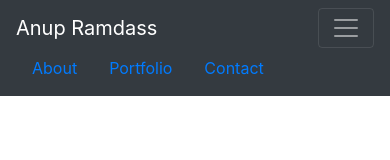
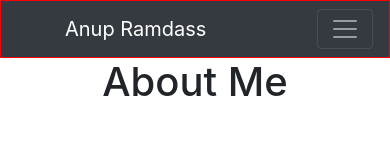
Before and after one commit to ANRAx/Bootstrap-Practice, a plain HTML site: page index.html in a window 390 px wide. Drawn offline with nearby package versions, Linux system fonts and the light colour scheme.

Commit message:
add about me header and make responsive. Toggle transform button now working

```diff
--- a/index.html
+++ b/index.html
@@ -7,27 +7,43 @@
     <title>Bootstrap Practice</title>
     <!-- Bootstrap Stylesheet Link -->
     <link rel="stylesheet" href="https://stackpath.bootstrapcdn.com/bootstrap/4.3.1/css/bootstrap.min.css" integrity="sha384-ggOyR0iXCbMQv3Xipma34MD+dH/1fQ784/j6cY/iJTQUOhcWr7x9JvoRxT2MZw1T" crossorigin="anonymous">
+    <style>
+        nav {
+            border: 1px solid red;
+        }
+    </style>
 </head>
 <body>
-    <nav class="navbar navbar-expand-lg navbar-dark bg-dark ">
-        <a href="#" class="navbar-brand" id="logoname">Anup Ramdass</a>
-        <!-- Button that our navbar links transform into once page size is reduced -->
-        <button class="navbar-toggler" type="button" data-toggle="collapse" data-target="#navbarSupportedContent" aria-controls="navbarSupportedContent" aria-expanded="false"      aria-label="Toggle navigation">
-            <span class="navbar-toggler-icon"></span>
+    <!-- navbar -->
+    <nav class="navbar navbar-expand-lg navbar-dark bg-dark">
+        <a class="navbar-brand pl-5" href="#">Anup Ramdass</a>
+        <button class="navbar-toggler" type="button" data-toggle="collapse" data-target="#navbarSupportedContent" aria-controls="navbarSupportedContent" aria-expanded="false" aria-label="Toggle navigation">
+          <span class="navbar-toggler-icon"></span>
         </button>
-        <!-- navbar links -->
-        <ul class="nav justify-content-end">
-            <li class="nav-item">
-              <a class="nav-link active" href="#">About</a>
+        <div class="collapse navbar-collapse pr-5" id="navbarSupportedContent">
+          <ul class="navbar-nav ml-auto">
+            <li class="nav-item active">
+              <a class="nav-link" href="#">Home</a>
             </li>
-            <li class="nav-item">
-              <a class="nav-link active" href="#">Portfolio</a>
+            <li class="nav-item active">
+              <a class="nav-link" href="#">Portfoilo</a>
             </li>
-            <li class="nav-item">
-              <a class="nav-link active" href="#">Contact</a>
+            <li class="nav-item active">
+              <a class="nav-link" href="#">Disabled</a>
             </li>
-        </ul>
-    </nav>
+          </ul>
+        </div>
+      </nav>
+      <!-- page content -->
+      <!-- About me header -->
+      <div class="container">
+          <div class="row justify-content-center">
+              <div class="col-xs-4">
+                  <h1>About Me</h1>
+              </div>
+          </div>
+      </div>
+      <!--  -->
 </body>
 <!-- Bootstrap CDN -->
 <script src="https://code.jquery.com/jquery-3.3.1.slim.min.js" integrity="sha384-q8i/X+965DzO0rT7abK41JStQIAqVgRVzpbzo5smXKp4YfRvH+8abtTE1Pi6jizo" crossorigin="anonymous"></script>
```
